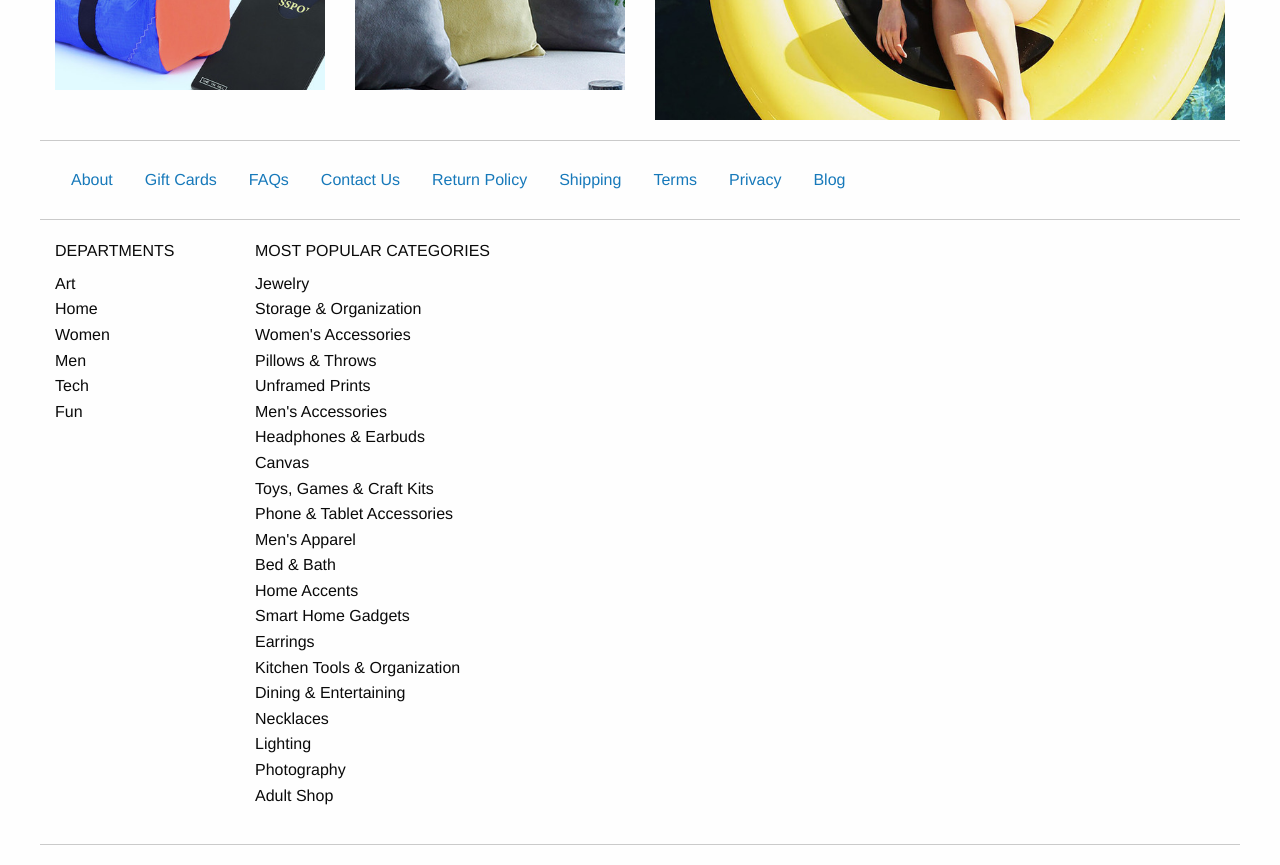
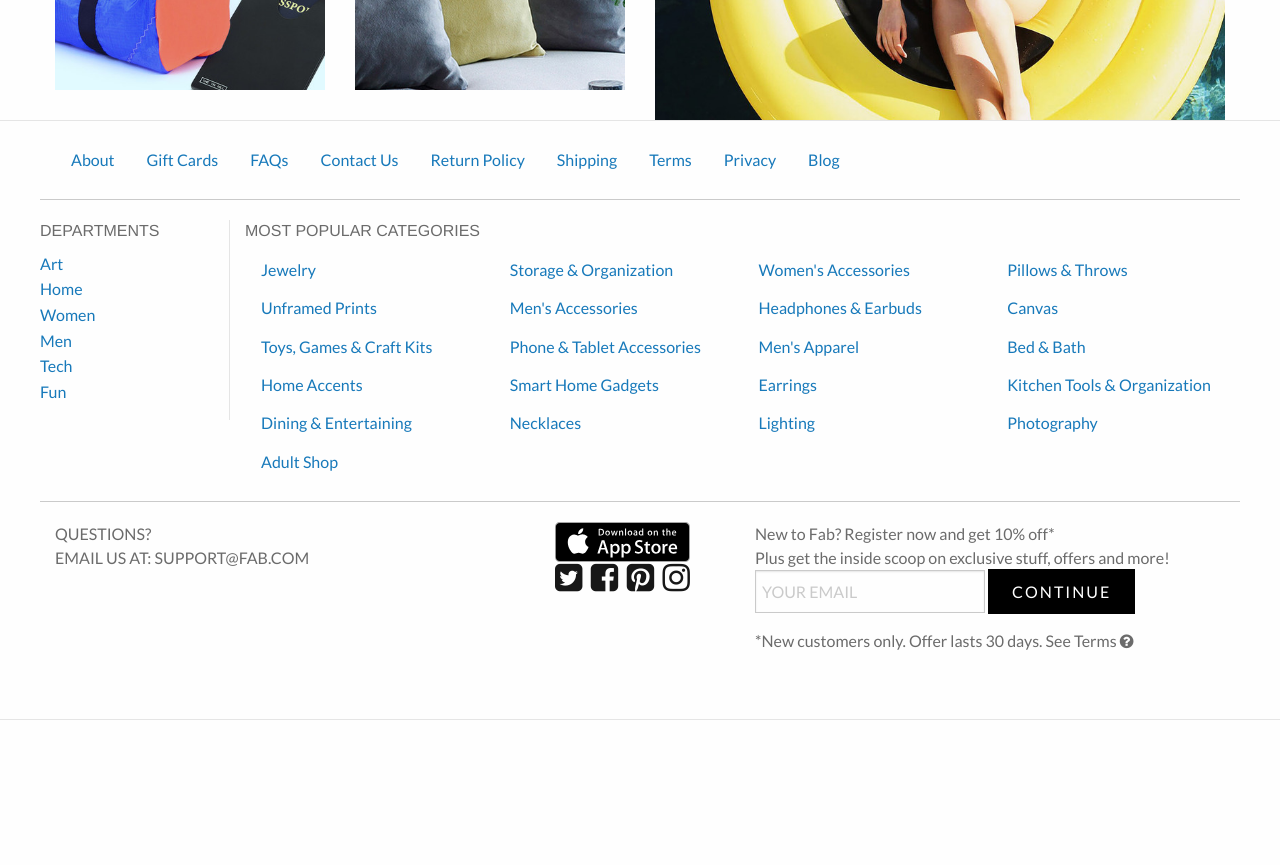
Before and after one commit to Maggie29/Foundation-Fab, a plain HTML site: page index.html in a window 1280 px wide. Shown: the part 1020-1885 px from the top of the page. After the commit the page ends 1740 px from the top, so only its background shows below. Drawn offline with Linux system fonts and the light colour scheme; a web font is replaced by a local one.

Commit message:
almost footer

```diff
--- a/css/app.css
+++ b/css/app.css
@@ -0,0 +1,58 @@
+*{
+  padding: 0;
+  margin: 0;
+  font-family: "Lato";
+}
+
+footer{
+  height: 600px;
+  border-bottom:1px solid #e5e5e5;
+  border-top:1px solid #e5e5e5;
+  padding: 20px;
+  color: #6b6b6b;
+
+}
+.departments{
+  border-right:1px solid #e5e5e5;
+}
+.departments ul li {
+  color: #6b6b6b !important;
+}
+.categories{
+  display: flex;
+  flex-wrap: wrap;
+}
+.categories li{
+  width: 25%;
+}
+.social-icons{
+width: 135px;
+height: 40px;
+display: flex;
+justify-content: space-between;
+}
+.social-icons i{
+  color: #171717;
+}
+.input-email{
+  height:43px;
+	width:230px;
+	padding:6px;
+	font-size:inherit;
+	display:inline-block !important;
+}
+.link-email{
+  background-color:#000;
+	color:#fff !important;
+	font-size:16px;
+	font-weight:300;
+	height:39px;
+	letter-spacing:2px;
+	line-height:43px;
+	padding:13px 24px;
+	text-align:center;
+	vertical-align:top;
+	width:157px;
+	display:inline;
+
+}
--- a/index.html
+++ b/index.html
@@ -4,9 +4,12 @@
     <meta charset="utf-8">
     <meta http-equiv="x-ua-compatible" content="ie=edge">
     <meta name="viewport" content="width=device-width, initial-scale=1.0">
-    <title></title>
+    <title>Fab </title>
     <link rel="stylesheet" href="css/foundation.css">
     <link rel="stylesheet" href="css/app.css">
+    <link rel="stylesheet" href="fonts/style.css">
+    <link rel="stylesheet" href="https://cdnjs.cloudflare.com/ajax/libs/font-awesome/4.7.0/css/font-awesome.min.css">
+    <link href="https://fonts.googleapis.com/css?family=Lato" rel="stylesheet">
   </head>
   <body>
     <header>
@@ -54,8 +57,8 @@
 
     </section>
     <footer class="top-nav-footer">
-      <hr>
-      <nav class="row">
+
+      <nav class="row" role="navigation">
         <ul class="menu small-12 medium-12 columns flex-container">
           <li><a class="" href="#">About</a></li>
           <li><a class="" href="#">Gift Cards</a></li>
@@ -69,48 +72,97 @@
        </ul>
      </nav>
      <hr>
-     <section class="footer border-tp-lg-gray">
+     <section class="wrap row small-up-1 medium-up-6 link-categories">
         <div class="row">
           <div class="small-12 medium-2 columns departments">
-            <h6 class="font-600">DEPARTMENTS</h6>
-            <ul class="no-bullet font-300">
-              <li>Art</li>
-              <li>Home</li>
-              <li>Women</li>
-              <li>Men</li>
-              <li>Tech</li>
-              <li>Fun</li>
+            <h6 class="">DEPARTMENTS</h6>
+            <ul class="no-bullet">
+              <li><a href="#">Art</a></li>
+              <li><a href="#">Home</a></li>
+              <li><a href="#">Women</a></li>
+              <li><a href="#">Men</a></li>
+              <li><a href="#">Tech</a></li>
+              <li><a href="#">Fun</a></li>
             </ul>
           </div>
-          <div class="small-12 medium-10 columns categories">
-            <h6 class="font-600">MOST POPULAR CATEGORIES</h6>
-            <ul class="no-bullet font-300">
-              <li>Jewelry</li>
-              <li>Storage & Organization</li>
-              <li>Women's Accessories</li>
-              <li>Pillows & Throws</li>
-              <li>Unframed Prints</li>
-              <li>Men's Accessories</li>
-              <li>Headphones & Earbuds</li>
-              <li>Canvas</li>
-              <li>Toys, Games & Craft Kits</li>
-              <li>Phone & Tablet Accessories</li>
-              <li>Men's Apparel</li>
-              <li>Bed & Bath</li>
-              <li>Home Accents</li>
-              <li>Smart Home Gadgets</li>
-              <li>Earrings</li>
-              <li>Kitchen Tools & Organization</li>
-              <li>Dining & Entertaining</li>
-              <li>Necklaces</li>
-              <li>Lighting</li>
-              <li>Photography</li>
-              <li>Adult Shop</li>
-            </ul>
+          <div class="small-12 medium-10 columns navegador">
+              <h6 class="">MOST POPULAR CATEGORIES</h6></a>
+              <ul class="menu no-bullet categories">
+                <li><a href="#">Jewelry</a></li>
+                <li><a href="#">Storage & Organization</a></li>
+                <li><a href="#">Women's Accessories</a></li>
+                <li><a href="#">Pillows & Throws</a></li>
+                <li><a href="#">Unframed Prints</a></li>
+                <li><a href="#">Men's Accessories</a></li>
+                <li><a href="#">Headphones & Earbuds</a></li>
+                <li><a href="#">Canvas</a></li>
+                <li><a href="#">Toys, Games & Craft Kits</a></li>
+                <li><a href="#">Phone & Tablet Accessories</a></li>
+                <li><a href="#">Men's Apparel</a></li>
+                <li><a href="#">Bed & Bath</a></li>
+                <li><a href="#">Home Accents</a></li>
+                <li><a href="#">Smart Home Gadgets</a></li>
+                <li><a href="#">Earrings</a></li>
+                <li><a href="#">Kitchen Tools & Organization</a></li>
+                <li><a href="#">Dining & Entertaining</a></li>
+                <li><a href="#">Necklaces</a></li>
+                <li><a href="#">Lighting</a></li>
+                <li><a href="#">Photography</a></li>
+                <li><a href="#">Adult Shop</a></li>
+              </ul>
           </div>
         </div>
       </section>
       <hr>
+      <section>
+        <div class="wrap row">
+          <div class="small-12 medium-5 columns">
+            <div>QUESTIONS?</div>
+            <div>EMAIL US AT: SUPPORT@FAB.COM</div>
+          </div>
+          <div class="small-12 medium-2 columns">
+            <a href="#">
+              <img src="img/app-store.svg" alt="app-store">
+            </a>
+            <div class="social-icons">
+              <a href="https://twitter.com/fab">
+                <i class="fa fa-twitter-square fa-2x" aria-hidden="true"></i>
+              </a>
+              <a href="#">
+                <i class="fa fa-facebook-square fa-2x" aria-hidden="true"></i>
+              </a>
+              <a href="#">
+                <i class="fa fa-pinterest-square fa-2x" aria-hidden="true"></i>
+              </a>
+              <a href="#">
+                <i class="fa fa-instagram fa-2x" aria-hidden="true"></i>
+              </a>
+            </div>
+          </div>
+          <div class="small-12 medium-5 columns">
+            <div class="email-box">
+              <div class="">
+                New to Fab? Register now and get 10% off*
+              </div>
+              <div class="">
+                Plus get the inside scoop on exclusive stuff, offers and more!
+              </div>
+              <div class="footer-subscribe">
+                <form class="" action="index.html" method="post">
+                  <div class="">
+                    <input type="text" name="" class="input-email" placeholder="YOUR EMAIL">
+                    <a href="#" class="link-email">CONTINUE</a>
+                  </div>
+                </form>
+              </div>
+              <div class="footer-terms">
+                *New customers only. Offer lasts 30 days. See Terms
+                <span class="fa fa-question-circle">&nbsp;</span>
+              </div>
+            </div>
+          </div>
+        </div>
+      </section>
     </footer>
     <script src="js/vendor/jquery.js"></script>
     <script src="js/vendor/what-input.js"></script>
```
Also changed, not shown: indexbase.html (deleted, +0 -169 lines), img/app-store.svg (added).
